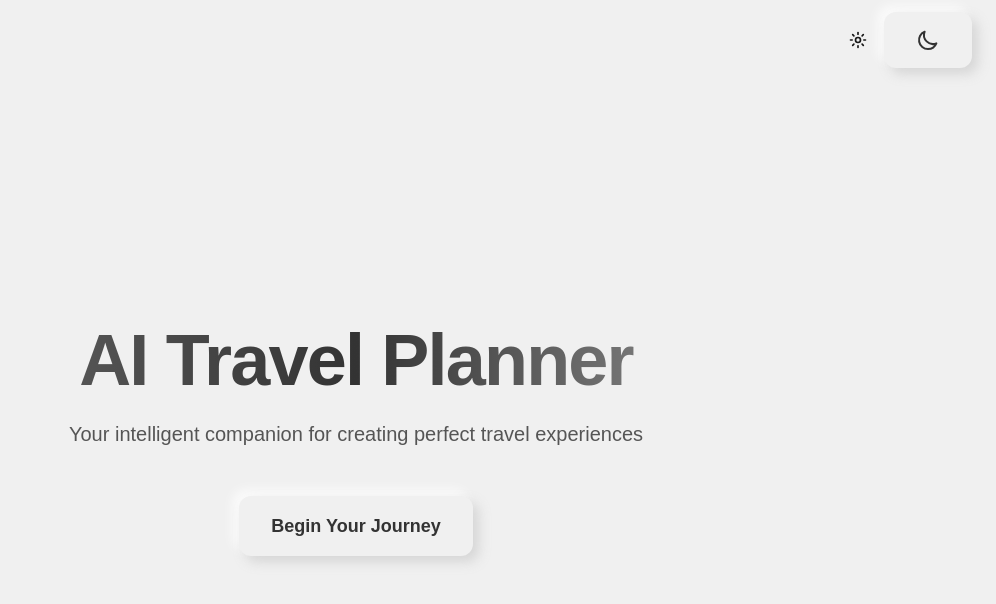
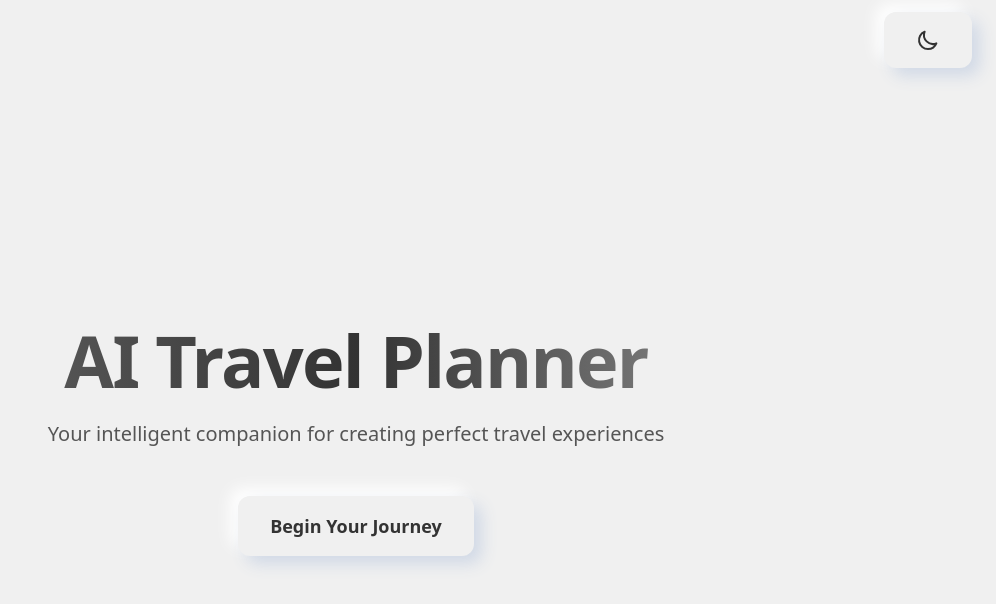
Before and after one commit to sagar-datta/travel-itinerary-ai, a Next.js app: page / in a window 1280 px wide. Shown: the top 604 px of the page, without its empty margins (284-1280 px from the left). Built offline with nearby package versions, Linux system fonts and the light colour scheme.

Commit message:
Remove high contrast mode

```diff
--- a/src/app/components/common/CityInput/styles.ts
+++ b/src/app/components/common/CityInput/styles.ts
@@ -1,22 +1,20 @@
 import { StylesConfig } from "react-select";
-import { shape } from "../../../styles/common";
 import type { CityOption } from "./types";
 
-export const inputClassName = `${shape.borderRadius} p-4 w-full outline-none font-semibold min-h-[3.5rem] cursor-text
+export const inputClassName = `p-4 w-full outline-none font-semibold min-h-[3.5rem] cursor-text rounded-2xl
   dark:bg-dark-base/50 bg-light-base/50
   dark:text-dark-text-primary text-light-text-primary
-  [data-high-contrast='false'] & dark:shadow-neu-dark-pressed [data-high-contrast='false'] & shadow-neu-light-pressed`;
+  dark:shadow-neu-dark-pressed shadow-neu-light-pressed`;
 
 export const dropdownClassName = `
   dark:text-dark-text-primary text-light-text-primary
-  [data-high-contrast='false'] & dark:shadow-neu-dark [data-high-contrast='false'] & shadow-neu-light
-  [data-high-contrast='false'] & rounded-2xl
+  dark:shadow-neu-dark shadow-neu-light
+  rounded-2xl
 `;
 
 export const dropdownOptionClassName = `
   dark:text-dark-text-primary text-light-text-primary
-  [data-high-contrast='false'] & dark:hover:shadow-neu-dark-pressed [data-high-contrast='false'] & hover:shadow-neu-light-pressed
-  [data-high-contrast='false'] & rounded-xl
+  rounded-xl transition-all
 `;
 
 export const getCustomStyles = (
@@ -59,36 +57,16 @@ export const getCustomStyles = (
     padding: "0.5rem",
     margin: "0.5rem 0",
     overflow: "hidden",
-    boxShadow: "none",
+    boxShadow: isDarkMode
+      ? "8px 8px 16px #222222, -8px -8px 16px #444444" // dark shadow
+      : "8px 8px 16px #d1d9e6, -8px -8px 16px #ffffff", // light shadow
     backgroundColor: isDarkMode ? "#333333" : "#F0F0F0",
-    '[data-high-contrast="true"] &': {
-      backgroundColor: isDarkMode
-        ? "var(--dark-background)"
-        : "var(--light-background)",
-      border: `2px solid ${
-        isDarkMode ? "var(--dark-hc-outline)" : "var(--light-hc-outline)"
-      }`,
-      padding: "0",
-      margin: "0.25rem 0",
-      borderRadius: "0.5rem",
-    },
-    '[data-high-contrast="false"] &': {
-      boxShadow: isDarkMode
-        ? "6px 6px 12px rgba(34,34,34,0.8), -6px -6px 12px rgba(68,68,68,0.8)"
-        : "6px 6px 12px rgba(208,208,208,0.8), -6px -6px 12px rgba(255,255,255,0.8)",
-    },
   }),
   menuList: (base) => ({
     ...base,
     padding: "0.5rem",
     backgroundColor: isDarkMode ? "#333333" : "#F0F0F0",
     boxShadow: "none",
-    '[data-high-contrast="true"] &': {
-      backgroundColor: isDarkMode
-        ? "var(--dark-background)"
-        : "var(--light-background)",
-      padding: "0",
-    },
     "::-webkit-scrollbar": {
       width: "8px",
       height: "8px",
@@ -111,42 +89,18 @@ export const getCustomStyles = (
     padding: "0.75rem 1rem",
     cursor: "pointer",
     transition: "all 0.2s ease",
-    '[data-high-contrast="true"] &': {
-      backgroundColor: "transparent",
-      color: isDarkMode ? "var(--dark-hc-outline)" : "var(--light-hc-outline)",
-      borderRadius: "0",
-      padding: "1rem",
-      boxShadow: "none",
-      borderBottom: isDarkMode
-        ? "1px solid var(--dark-hc-outline)"
-        : "1px solid var(--light-hc-outline)",
-      "&:last-child": {
-        borderBottom: "none",
-      },
-      "&:hover": {
-        backgroundColor: isDarkMode
-          ? "var(--dark-hc-outline)"
-          : "var(--light-hc-outline)",
-        color: isDarkMode
-          ? "var(--dark-background)"
-          : "var(--light-background)",
-        boxShadow: "none",
-      },
-    },
-    '[data-high-contrast="false"] &': {
-      backgroundColor: state.isFocused
-        ? "var(--background-color-pressed)"
-        : "transparent",
-      color: "rgb(var(--text-color-primary))",
-      borderRadius: "0.75rem",
-      ":hover": {
-        backgroundColor: "var(--background-color-pressed)",
-      },
+    backgroundColor: "transparent",
+    color: isDarkMode ? "#EEEEEE" : "#333333",
+    borderRadius: "0.75rem",
+    ":hover": {
+      boxShadow: isDarkMode
+        ? "inset 8px 8px 16px #222222, inset -8px -8px 16px #444444" // dark pressed shadow
+        : "inset 8px 8px 16px #d1d9e6, inset -8px -8px 16px #ffffff", // light pressed shadow
     },
   }),
   noOptionsMessage: (base) => ({
     ...base,
-    color: "rgb(var(--text-color-primary))",
+    color: isDarkMode ? "#EEEEEE" : "#333333",
     padding: "0.75rem 1rem",
   }),
   menuPortal: (base) => ({
--- a/src/app/components/common/HighContrastToggle.tsx
+++ /dev/null
@@ -1,56 +0,0 @@
-"use client";
-
-import { useEffect, useState } from "react";
-
-export function HighContrastToggle() {
-  const [isHighContrast, setIsHighContrast] = useState(false);
-
-  useEffect(() => {
-    const root = document.documentElement;
-    const savedContrast = localStorage.getItem("high-contrast") === "true";
-    setIsHighContrast(savedContrast);
-    root.setAttribute("data-high-contrast", String(savedContrast));
-  }, []);
-
-  const toggleHighContrast = () => {
-    const newValue = !isHighContrast;
-    setIsHighContrast(newValue);
-    document.documentElement.setAttribute(
-      "data-high-contrast",
-      String(newValue)
-    );
-    localStorage.setItem("high-contrast", String(newValue));
-  };
-
-  return (
-    <button
-      onClick={toggleHighContrast}
-      className="p-2 rounded-lg transition-colors hover:bg-accent-primary/10 focus:outline-none focus:ring-2 focus:ring-accent-primary"
-      aria-pressed={isHighContrast}
-      title="Toggle high contrast mode"
-    >
-      <svg
-        xmlns="http://www.w3.org/2000/svg"
-        width="24"
-        height="24"
-        viewBox="0 0 24 24"
-        fill="none"
-        stroke="currentColor"
-        strokeWidth="2"
-        strokeLinecap="round"
-        strokeLinejoin="round"
-        className="w-5 h-5"
-      >
-        <circle cx="12" cy="12" r="3" />
-        <line x1="12" y1="5" x2="12" y2="3" />
-        <line x1="12" y1="21" x2="12" y2="19" />
-        <line x1="5" y1="12" x2="3" y2="12" />
-        <line x1="21" y1="12" x2="19" y2="12" />
-        <line x1="7.05" y1="7.05" x2="5.636" y2="5.636" />
-        <line x1="18.364" y1="18.364" x2="16.95" y2="16.95" />
-        <line x1="16.95" y1="7.05" x2="18.364" y2="5.636" />
-        <line x1="5.636" y1="18.364" x2="7.05" y2="16.95" />
-      </svg>
-    </button>
-  );
-}
--- a/src/app/components/layout/Header.tsx
+++ b/src/app/components/layout/Header.tsx
@@ -1,6 +1,5 @@
 "use client";
 import { ThemeToggle } from "../common/ThemeToggle";
-import { HighContrastToggle } from "../common/HighContrastToggle";
 import {
   transitions,
   typography,
@@ -40,7 +39,6 @@ export function Header({ isStarted, onTitleClick }: HeaderProps) {
 
         {/* Theme and Accessibility Toggles */}
         <div className="flex items-center gap-2 h-full">
-          <HighContrastToggle />
           <ThemeToggle />
         </div>
       </div>
--- a/src/app/context/ThemeContext.tsx
+++ b/src/app/context/ThemeContext.tsx
@@ -7,61 +7,32 @@ type Theme = "light" | "dark";
 interface ThemeContextType {
   theme: Theme;
   toggleTheme: () => void;
-  isHighContrast: boolean;
-  toggleHighContrast: () => void;
 }
 
 const ThemeContext = createContext<ThemeContextType | undefined>(undefined);
 
 export function ThemeProvider({ children }: { children: React.ReactNode }) {
   const [theme, setTheme] = useState<Theme>("light");
-  const [isHighContrast, setIsHighContrast] = useState(false);
 
   useEffect(() => {
-    const savedTheme = localStorage.getItem("ai-travel-theme-preference");
-    const savedContrast = localStorage.getItem("high-contrast") === "true";
-
-    setIsHighContrast(savedContrast);
-    document.documentElement.setAttribute(
-      "data-high-contrast",
-      String(savedContrast)
-    );
-    document.documentElement.setAttribute("data-theme", theme);
-
-    if (savedTheme !== null) {
-      setTheme(savedTheme as Theme);
-      document.documentElement.classList.toggle("dark", savedTheme === "dark");
-    } else {
-      const prefersDark = window.matchMedia(
-        "(prefers-color-scheme: dark)"
-      ).matches;
-      setTheme(prefersDark ? "dark" : "light");
-      document.documentElement.classList.toggle("dark", prefersDark);
+    const root = document.documentElement;
+    const savedTheme = localStorage.getItem("theme") as Theme;
+    if (savedTheme) {
+      setTheme(savedTheme);
+      root.classList.toggle("dark", savedTheme === "dark");
     }
   }, []);
 
   const toggleTheme = () => {
     const newTheme = theme === "light" ? "dark" : "light";
     setTheme(newTheme);
-    document.documentElement.classList.toggle("dark", newTheme === "dark");
-    document.documentElement.setAttribute("data-theme", newTheme);
-    localStorage.setItem("ai-travel-theme-preference", newTheme);
-  };
-
-  const toggleHighContrast = () => {
-    const newValue = !isHighContrast;
-    setIsHighContrast(newValue);
-    document.documentElement.setAttribute(
-      "data-high-contrast",
-      String(newValue)
-    );
-    localStorage.setItem("high-contrast", String(newValue));
+    const root = document.documentElement;
+    root.classList.toggle("dark", newTheme === "dark");
+    localStorage.setItem("theme", newTheme);
   };
 
   return (
-    <ThemeContext.Provider
-      value={{ theme, toggleTheme, isHighContrast, toggleHighContrast }}
-    >
+    <ThemeContext.Provider value={{ theme, toggleTheme }}>
       {children}
     </ThemeContext.Provider>
   );
--- a/src/app/globals.css
+++ b/src/app/globals.css
@@ -2,172 +2,95 @@
 @tailwind components;
 @tailwind utilities;
 
-/* Theme Variables */
 :root {
-  /* Base Colors */
-  --color-white: #ffffff;
-  --color-black: #171717;
-  --color-gray-500: rgb(107, 114, 128);
-  --color-blue-600: #2563eb;
-
-  /* Light Theme */
-  --light-background: var(--color-white);
-  --light-foreground: var(--color-black);
-  --light-text-primary: var(--color-black);
-  --light-accent-primary: #3b82f6;
-  --light-accent-secondary: #60a5fa;
-  --light-shadow-pressed: 2px 2px 4px rgba(0, 0, 0, 0.1) inset;
-  --light-border: transparent;
-  --light-outline: transparent;
-
-  /* Light High Contrast */
-  --light-hc-border: #000000;
-  --light-hc-outline: #000000;
-
-  /* Dark Theme */
-  --dark-background: #0a0a0a;
-  --dark-foreground: #ededed;
-  --dark-text-primary: #ededed;
-  --dark-accent-primary: #3b82f6;
-  --dark-accent-secondary: #60a5fa;
-  --dark-shadow-pressed: 2px 2px 4px rgba(0, 0, 0, 0.3) inset;
-  --dark-border: transparent;
-  --dark-outline: transparent;
-
-  /* Dark High Contrast */
-  --dark-hc-border: #ffffff;
-  --dark-hc-outline: #ffffff;
-
-  /* Active Theme Colors */
-  --background: var(--light-background);
-  --foreground: var(--light-foreground);
-  --background-base: var(--light-background);
-  --background-base-50: rgba(255, 255, 255, 0.5);
-  --text-primary: var(--light-text-primary);
-  --accent-primary: var(--light-accent-primary);
-  --accent-secondary: var(--light-accent-secondary);
-  --shadow-pressed: var(--light-shadow-pressed);
-  --border-color: var(--light-border);
-  --outline-color: var(--light-outline);
-  --placeholder-color: var(--color-gray-500);
+  --background: 0 0% 100%;
+  --foreground: 222.2 84% 4.9%;
+  --card: 0 0% 100%;
+  --card-foreground: 222.2 84% 4.9%;
+  --popover: 0 0% 100%;
+  --popover-foreground: 222.2 84% 4.9%;
+  --primary: 221.2 83.2% 53.3%;
+  --primary-foreground: 210 40% 98%;
+  --secondary: 210 40% 96.1%;
+  --secondary-foreground: 222.2 47.4% 11.2%;
+  --muted: 210 40% 96.1%;
+  --muted-foreground: 215.4 16.3% 46.9%;
+  --accent: 210 40% 96.1%;
+  --accent-foreground: 222.2 47.4% 11.2%;
+  --destructive: 0 84.2% 60.2%;
+  --destructive-foreground: 210 40% 98%;
+  --border: 214.3 31.8% 91.4%;
+  --input: 214.3 31.8% 91.4%;
+  --ring: 221.2 83.2% 53.3%;
+  --radius: 0.5rem;
 }
 
-/* Dark Theme Override */
-@media (prefers-color-scheme: dark) {
-  :root {
-    --background: var(--dark-background);
-    --foreground: var(--dark-foreground);
-    --background-base: var(--dark-background);
-    --background-base-50: rgba(10, 10, 10, 0.5);
-    --text-primary: var(--dark-text-primary);
-    --accent-primary: var(--dark-accent-primary);
-    --accent-secondary: var(--dark-accent-secondary);
-    --shadow-pressed: var(--dark-shadow-pressed);
-    --border-color: var(--dark-border);
-    --outline-color: var(--dark-outline);
+.dark {
+  --background: 222.2 84% 4.9%;
+  --foreground: 210 40% 98%;
+  --card: 222.2 84% 4.9%;
+  --card-foreground: 210 40% 98%;
+  --popover: 222.2 84% 4.9%;
+  --popover-foreground: 210 40% 98%;
+  --primary: 217.2 91.2% 59.8%;
+  --primary-foreground: 222.2 47.4% 11.2%;
+  --secondary: 217.2 32.6% 17.5%;
+  --secondary-foreground: 210 40% 98%;
+  --muted: 217.2 32.6% 17.5%;
+  --muted-foreground: 215 20.2% 65.1%;
+  --accent: 217.2 32.6% 17.5%;
+  --accent-foreground: 210 40% 98%;
+  --destructive: 0 62.8% 30.6%;
+  --destructive-foreground: 210 40% 98%;
+  --border: 217.2 32.6% 17.5%;
+  --input: 217.2 32.6% 17.5%;
+  --ring: 224.3 76.3% 48%;
+}
+
+@layer base {
+  body {
+    @apply bg-background text-foreground;
   }
 }
 
-/* High Contrast Classes */
-:root[data-high-contrast="true"] {
-  --border-color: var(--light-hc-border);
-  --outline-color: var(--light-hc-outline);
+/* Neumorphic Shadows */
+.shadow-neu-light {
+  box-shadow: 8px 8px 16px #d1d9e6, -8px -8px 16px #ffffff;
 }
 
-:root[data-high-contrast="true"][data-theme="light"] {
-  --border-color: var(--light-hc-border);
-  --outline-color: var(--light-hc-outline);
+.shadow-neu-dark {
+  box-shadow: 8px 8px 16px #222222, -8px -8px 16px #444444;
 }
 
-:root[data-high-contrast="true"][data-theme="dark"] {
-  --border-color: var(--dark-hc-border);
-  --outline-color: var(--dark-hc-outline);
+.shadow-neu-light-pressed {
+  box-shadow: inset 8px 8px 16px #d1d9e6, inset -8px -8px 16px #ffffff;
 }
 
-/* Base Styles */
-body {
-  color: var(--foreground);
-  background: var(--background);
-  font-family: Arial, Helvetica, sans-serif;
+.shadow-neu-dark-pressed {
+  box-shadow: inset 8px 8px 16px #222222, inset -8px -8px 16px #444444;
+}
+
+/* Hover Effects */
+.shadow-neu-light:hover {
+  box-shadow: 6px 6px 12px #d1d9e6, -6px -6px 12px #ffffff;
+}
+
+.shadow-neu-dark:hover {
+  box-shadow: 6px 6px 12px #222222, -6px -6px 12px #444444;
+}
+
+/* Focus Effects */
+.shadow-neu-light:focus,
+.shadow-neu-light-pressed:focus {
+  box-shadow: inset 6px 6px 12px #d1d9e6, inset -6px -6px 12px #ffffff;
+}
+
+.shadow-neu-dark:focus,
+.shadow-neu-dark-pressed:focus {
+  box-shadow: inset 6px 6px 12px #222222, inset -6px -6px 12px #444444;
 }
 
 /* Transitions */
-body,
-* {
-  transition: color 200ms cubic-bezier(0.4, 0, 0.2, 1),
-    background 200ms cubic-bezier(0.4, 0, 0.2, 1),
-    background-color 200ms cubic-bezier(0.4, 0, 0.2, 1),
-    border-color 200ms cubic-bezier(0.4, 0, 0.2, 1),
-    box-shadow 200ms cubic-bezier(0.4, 0, 0.2, 1),
-    transform 200ms cubic-bezier(0.4, 0, 0.2, 1),
-    opacity 200ms cubic-bezier(0.4, 0, 0.2, 1),
-    fill 200ms cubic-bezier(0.4, 0, 0.2, 1),
-    stroke 200ms cubic-bezier(0.4, 0, 0.2, 1);
+.transition-neu {
+  transition: box-shadow 0.3s ease;
 }
-
-/* Ensure inputs and form elements transition smoothly */
-input,
-select,
-textarea,
-button {
-  transition: inherit;
-  will-change: background-color, border-color, color, box-shadow;
-}
-
-/* High Contrast Styles */
-:root[data-high-contrast="true"] button,
-:root[data-high-contrast="true"] input,
-:root[data-high-contrast="true"] select,
-:root[data-high-contrast="true"] textarea,
-:root[data-high-contrast="true"] [role="button"],
-:root[data-high-contrast="true"] .shadow-neu-light-pressed,
-:root[data-high-contrast="true"] .shadow-neu-dark-pressed {
-  outline: 2px solid var(--outline-color);
-  outline-offset: 0;
-}
-
-/* Override react-select styles in high contrast mode */
-:root[data-high-contrast="true"] [class*="react-select"] input,
-:root[data-high-contrast="true"] [class*="react-select"] [class*="singleValue"],
-:root[data-high-contrast="true"]
-  [class*="react-select"]
-  [class*="placeholder"] {
-  color: var(--text-primary) !important;
-  background: none !important;
-}
-
-/* High Contrast Card Styles */
-:root[data-high-contrast="true"] .shadow-neu-light,
-:root[data-high-contrast="true"] .shadow-neu-dark {
-  outline: 3px solid var(--outline-color);
-  outline-offset: 0;
-}
-
-:root[data-high-contrast="true"] .shadow-neu-light:hover,
-:root[data-high-contrast="true"] .shadow-neu-dark:hover,
-:root[data-high-contrast="true"] .shadow-neu-light-pressed:focus,
-:root[data-high-contrast="true"] .shadow-neu-dark-pressed:focus {
-  outline-width: 4px;
-}
-
-/* Number Selector High Contrast Fixes */
-:root[data-high-contrast="true"] [data-value] {
-  outline: none !important;
-  border-bottom: 2px solid var(--outline-color);
-}
-
-:root[data-high-contrast="true"] [data-value]:last-child {
-  border-bottom: none;
-}
-
-:root[data-high-contrast="true"][data-theme="light"] [data-value]:hover,
-:root[data-high-contrast="true"][data-theme="light"] [data-value]:focus {
-  background-color: var(--light-hc-outline) !important;
-  color: var(--light-background) !important;
-}
-
-:root[data-high-contrast="true"][data-theme="dark"] [data-value]:hover,
-:root[data-high-contrast="true"][data-theme="dark"] [data-value]:focus {
-  background-color: var(--dark-hc-outline) !important;
-  color: var(--dark-background) !important;
-}
--- a/tailwind.config.ts
+++ b/tailwind.config.ts
@@ -10,6 +10,39 @@ const config: Config = {
   theme: {
     extend: {
       colors: {
+        background: "hsl(var(--background))",
+        foreground: "hsl(var(--foreground))",
+        card: {
+          DEFAULT: "hsl(var(--card))",
+          foreground: "hsl(var(--card-foreground))",
+        },
+        popover: {
+          DEFAULT: "hsl(var(--popover))",
+          foreground: "hsl(var(--popover-foreground))",
+        },
+        primary: {
+          DEFAULT: "hsl(var(--primary))",
+          foreground: "hsl(var(--primary-foreground))",
+        },
+        secondary: {
+          DEFAULT: "hsl(var(--secondary))",
+          foreground: "hsl(var(--secondary-foreground))",
+        },
+        muted: {
+          DEFAULT: "hsl(var(--muted))",
+          foreground: "hsl(var(--muted-foreground))",
+        },
+        accent: {
+          DEFAULT: "hsl(var(--accent))",
+          foreground: "hsl(var(--accent-foreground))",
+        },
+        destructive: {
+          DEFAULT: "hsl(var(--destructive))",
+          foreground: "hsl(var(--destructive-foreground))",
+        },
+        border: "hsl(var(--border))",
+        input: "hsl(var(--input))",
+        ring: "hsl(var(--ring))",
         placeholder: "#6B7280",
         light: {
           base: "#F0F0F0", // Very light gray base
@@ -63,7 +96,6 @@ const config: Config = {
           "inset 4px 4px 6px rgba(34,34,34,0.8), inset -4px -4px 6px rgba(68,68,68,0.8)",
         "neu-dark-flat":
           "3px 3px 6px rgba(34,34,34,0.8), -3px -3px 6px rgba(68,68,68,0.8)",
-        // New subtle shadows
         "neu-light-subtle":
           "2px 2px 4px rgba(208,208,208,0.7), -2px -2px 4px rgba(255,255,255,0.7)",
         "neu-light-subtle-pressed":
@@ -73,6 +105,11 @@ const config: Config = {
         "neu-dark-subtle-pressed":
           "inset 1.5px 1.5px 3px rgba(34,34,34,0.7), inset -1.5px -1.5px 3px rgba(68,68,68,0.7)",
       },
+      borderRadius: {
+        lg: "var(--radius)",
+        md: "calc(var(--radius) - 2px)",
+        sm: "calc(var(--radius) - 4px)",
+      },
     },
   },
   plugins: [],
```
